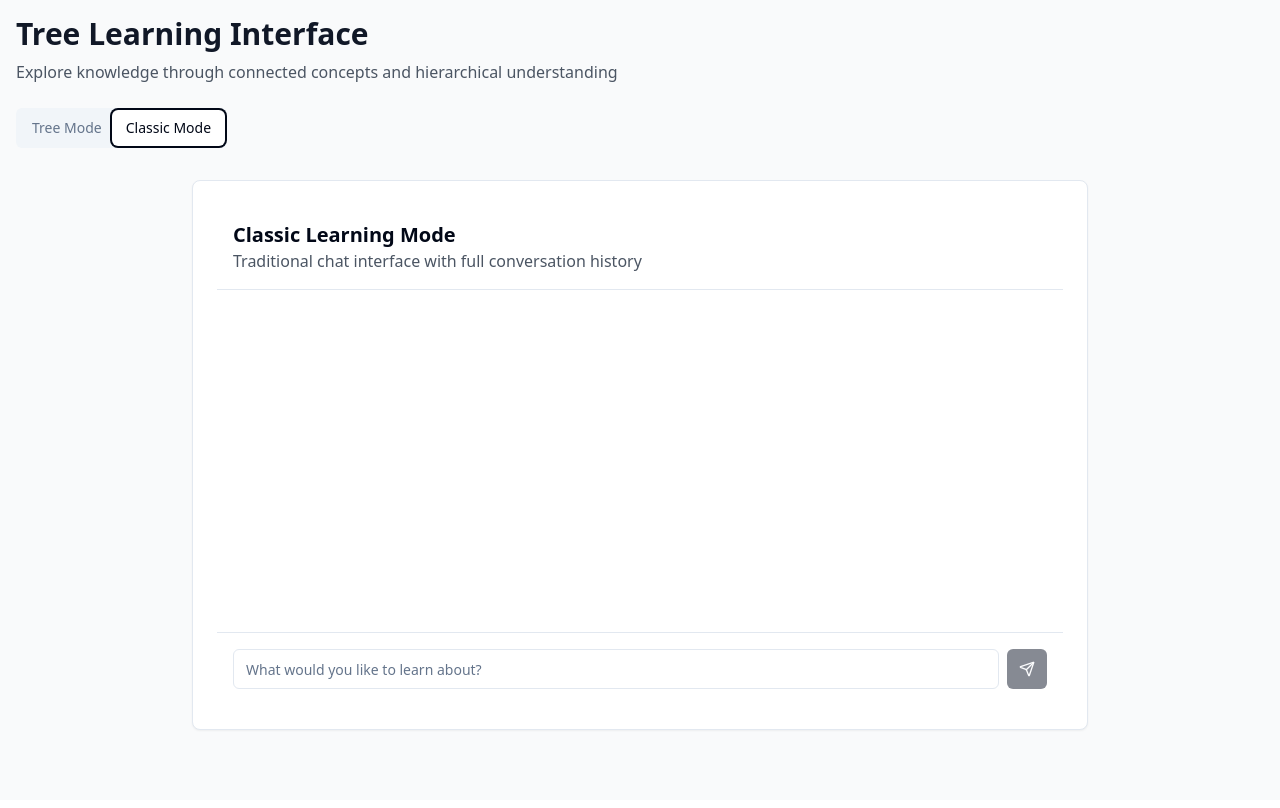
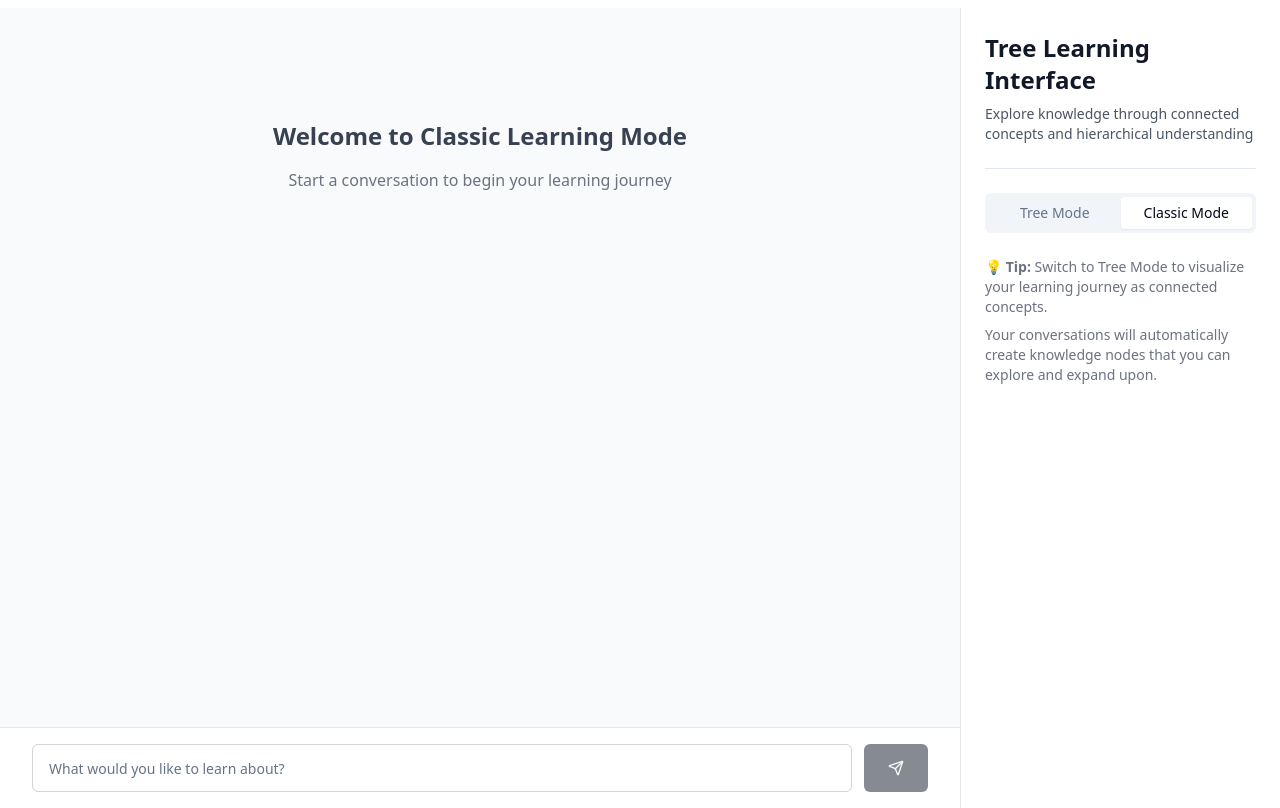
Before and after one commit to Aarav360/action-path-finder, a React (Vite) app: page /tree-learning in a window 1280 px wide. Both pictures are taken after a click on the tab "Classic Mode". Built offline with nearby package versions, Linux system fonts and the light colour scheme.

Commit message:
Refactor classic chat layout
Improve the classic chat layout to match the ChatGPT style, utilizing the full screen for the chat interface. Move the title, subtitle, and toggle button to the right side of the screen.

```diff
--- a/src/components/learning/ClassicChat.tsx
+++ b/src/components/learning/ClassicChat.tsx
@@ -3,7 +3,6 @@ import React, { useState } from 'react';
 import { useTreeLearning } from '@/contexts/TreeLearningContext';
 import { Button } from '@/components/ui/button';
 import { Input } from '@/components/ui/input';
-import { Card } from '@/components/ui/card';
 import { ScrollArea } from '@/components/ui/scroll-area';
 import { Send, Plus } from 'lucide-react';
 
@@ -45,57 +44,67 @@ export const ClassicChat = () => {
   };
 
   return (
-    <div className="flex flex-col h-[calc(100vh-300px)]">
-      <div className="border-b p-4">
-        <h2 className="text-xl font-semibold">Classic Learning Mode</h2>
-        <p className="text-gray-600">Traditional chat interface with full conversation history</p>
+    <div className="flex flex-col h-screen bg-gray-50">
+      {/* Chat messages area */}
+      <ScrollArea className="flex-1 px-4">
+        <div className="max-w-4xl mx-auto py-8">
+          {messages.length === 0 && (
+            <div className="text-center py-20">
+              <h2 className="text-2xl font-semibold text-gray-700 mb-4">Welcome to Classic Learning Mode</h2>
+              <p className="text-gray-500 mb-8">Start a conversation to begin your learning journey</p>
             </div>
+          )}
 
-      <ScrollArea className="flex-1 p-4">
-        <div className="space-y-4 max-w-4xl">
+          <div className="space-y-6">
             {messages.map((message) => {
               const contextNode = getNodeContext(message.nodeId);
 
               return (
-              <div key={message.id}>
+                <div key={message.id} className="flex flex-col">
                   {contextNode && message.role === 'assistant' && (
-                  <div className="text-xs text-blue-600 font-medium mb-2 ml-12">
+                    <div className="text-xs text-blue-600 font-medium mb-2 ml-16">
                       📍 Context Node: {contextNode}
                     </div>
                   )}
 
-                <Card className={`p-4 ${
+                  <div className={`flex gap-4 ${
+                    message.role === 'user' ? 'justify-end' : 'justify-start'
+                  }`}>
+                    {message.role === 'assistant' && (
+                      <div className="w-10 h-10 rounded-full bg-gray-600 text-white flex items-center justify-center font-medium flex-shrink-0">
+                        AI
+                      </div>
+                    )}
+
+                    <div className={`max-w-3xl px-6 py-4 rounded-2xl ${
                       message.role === 'user'
-                    ? 'ml-12 bg-blue-50 border-blue-200'
-                    : 'mr-12 bg-gray-50'
+                        ? 'bg-blue-600 text-white'
+                        : 'bg-white border border-gray-200'
                     }`}>
-                  <div className="flex items-start gap-3">
-                    <div className={`w-10 h-10 rounded-full flex items-center justify-center font-medium ${
-                      message.role === 'user'
-                        ? 'bg-blue-500 text-white'
-                        : 'bg-gray-600 text-white'
+                      <p className="text-sm leading-relaxed whitespace-pre-wrap">{message.content}</p>
+                      <p className={`text-xs mt-3 ${
+                        message.role === 'user' ? 'text-blue-100' : 'text-gray-500'
                       }`}>
-                      {message.role === 'user' ? 'You' : 'AI'}
-                    </div>
-                    <div className="flex-1">
-                      <p className="text-sm leading-relaxed">{message.content}</p>
-                      <p className="text-xs text-gray-500 mt-3">
                         {message.timestamp.toLocaleTimeString()}
                       </p>
                     </div>
+
+                    {message.role === 'user' && (
+                      <div className="w-10 h-10 rounded-full bg-blue-600 text-white flex items-center justify-center font-medium flex-shrink-0">
+                        You
                       </div>
-                </Card>
+                    )}
+                  </div>
                 </div>
               );
             })}
 
             {isLoading && (
-            <Card className="mr-12 bg-gray-50 p-4">
-              <div className="flex items-start gap-3">
-                <div className="w-10 h-10 rounded-full bg-gray-600 text-white flex items-center justify-center font-medium">
+              <div className="flex gap-4 justify-start">
+                <div className="w-10 h-10 rounded-full bg-gray-600 text-white flex items-center justify-center font-medium flex-shrink-0">
                   AI
                 </div>
-                <div className="flex-1">
+                <div className="max-w-3xl px-6 py-4 rounded-2xl bg-white border border-gray-200">
                   <div className="flex gap-1">
                     <div className="w-3 h-3 bg-gray-400 rounded-full animate-bounce"></div>
                     <div className="w-3 h-3 bg-gray-400 rounded-full animate-bounce" style={{ animationDelay: '0.1s' }}></div>
@@ -103,32 +112,37 @@ export const ClassicChat = () => {
                   </div>
                 </div>
               </div>
-            </Card>
             )}
+          </div>
         </div>
       </ScrollArea>
 
-      <div className="border-t p-4">
-        <div className="flex gap-2 max-w-4xl">
+      {/* Input area */}
+      <div className="border-t bg-white px-4 py-4">
+        <div className="max-w-4xl mx-auto">
+          <div className="flex gap-3 items-end">
+            <div className="flex-1 relative">
               <Input
                 placeholder={messages.length === 0 ? "What would you like to learn about?" : "Continue the conversation..."}
                 value={input}
                 onChange={(e) => setInput(e.target.value)}
                 onKeyPress={handleKeyPress}
                 disabled={isLoading}
-            className="flex-1"
+                className="min-h-[48px] px-4 py-3 text-base border-gray-300 focus:border-blue-500 focus:ring-blue-500"
               />
+            </div>
             <Button
               onClick={handleSendMessage}
               disabled={!input.trim() || isLoading}
-            size="icon"
+              size="lg"
+              className="h-12 px-6"
             >
               <Send className="w-4 h-4" />
             </Button>
           </div>
 
           {messages.length > 0 && (
-          <div className="mt-3 max-w-4xl">
+            <div className="mt-3 flex justify-center">
               <Button variant="outline" size="sm" className="flex items-center gap-2">
                 <Plus className="w-4 h-4" />
                 Expand Tree (Coming Soon)
@@ -137,5 +151,6 @@ export const ClassicChat = () => {
           )}
         </div>
       </div>
+    </div>
   );
 };
--- a/src/pages/TreeLearning.tsx
+++ b/src/pages/TreeLearning.tsx
@@ -7,32 +7,21 @@ import { TreeView } from '@/components/learning/TreeView';
 import { ClassicChat } from '@/components/learning/ClassicChat';
 import { NodeChat } from '@/components/learning/NodeChat';
 import { TreeLearningProvider } from '@/contexts/TreeLearningContext';
+import { Separator } from '@/components/ui/separator';
 
 const TreeLearning = () => {
   return (
     <TreeLearningProvider>
-      <div className="min-h-screen bg-gray-50 p-4">
-        <div className="max-w-7xl mx-auto">
-          <div className="mb-6">
-            <h1 className="text-3xl font-bold text-gray-900 mb-2">Tree Learning Interface</h1>
-            <p className="text-gray-600">Explore knowledge through connected concepts and hierarchical understanding</p>
-          </div>
-
-          <Tabs defaultValue="tree" className="w-full">
-            <TabsList className="mb-6">
-              <TabsTrigger value="tree">Tree Mode</TabsTrigger>
-              <TabsTrigger value="classic">Classic Mode</TabsTrigger>
-            </TabsList>
-
-            <TabsContent value="tree" className="space-y-0">
+      <div className="min-h-screen bg-gray-50">
+        <Tabs defaultValue="tree" className="w-full h-screen">
+          <TabsContent value="tree" className="space-y-0 h-full">
             <TreeModeLayout />
           </TabsContent>
 
-            <TabsContent value="classic" className="space-y-0">
+          <TabsContent value="classic" className="space-y-0 h-full">
             <ClassicModeLayout />
           </TabsContent>
         </Tabs>
-        </div>
       </div>
     </TreeLearningProvider>
   );
@@ -40,6 +29,21 @@ const TreeLearning = () => {
 
 const TreeModeLayout = () => {
   return (
+    <div className="p-4">
+      <div className="max-w-7xl mx-auto">
+        <div className="mb-6">
+          <div className="flex items-center justify-between">
+            <div>
+              <h1 className="text-3xl font-bold text-gray-900 mb-2">Tree Learning Interface</h1>
+              <p className="text-gray-600">Explore knowledge through connected concepts and hierarchical understanding</p>
+            </div>
+            <TabsList>
+              <TabsTrigger value="tree">Tree Mode</TabsTrigger>
+              <TabsTrigger value="classic">Classic Mode</TabsTrigger>
+            </TabsList>
+          </div>
+        </div>
+
         <div className="grid grid-cols-2 gap-6 h-[calc(100vh-200px)]">
           <Card className="p-4 overflow-hidden">
             <h2 className="text-lg font-semibold mb-4">Knowledge Tree</h2>
@@ -50,15 +54,42 @@ const TreeModeLayout = () => {
             <NodeChat />
           </Card>
         </div>
+      </div>
+    </div>
   );
 };
 
 const ClassicModeLayout = () => {
   return (
-    <div className="max-w-4xl mx-auto">
-      <Card className="p-6">
+    <div className="flex h-screen">
+      {/* Main chat area */}
+      <div className="flex-1">
         <ClassicChat />
-      </Card>
+      </div>
+
+      {/* Right sidebar */}
+      <div className="w-80 bg-white border-l border-gray-200 p-6 flex flex-col">
+        <div className="mb-6">
+          <h1 className="text-2xl font-bold text-gray-900 mb-2">Tree Learning Interface</h1>
+          <p className="text-gray-600 text-sm">Explore knowledge through connected concepts and hierarchical understanding</p>
+        </div>
+
+        <Separator className="mb-6" />
+
+        <div className="mb-6">
+          <TabsList className="w-full">
+            <TabsTrigger value="tree" className="flex-1">Tree Mode</TabsTrigger>
+            <TabsTrigger value="classic" className="flex-1">Classic Mode</TabsTrigger>
+          </TabsList>
+        </div>
+
+        <div className="flex-1">
+          <div className="text-sm text-gray-500">
+            <p className="mb-2">💡 <strong>Tip:</strong> Switch to Tree Mode to visualize your learning journey as connected concepts.</p>
+            <p>Your conversations will automatically create knowledge nodes that you can explore and expand upon.</p>
+          </div>
+        </div>
+      </div>
     </div>
   );
 };
```
Lines whose indentation alone changed are shown as unchanged.
